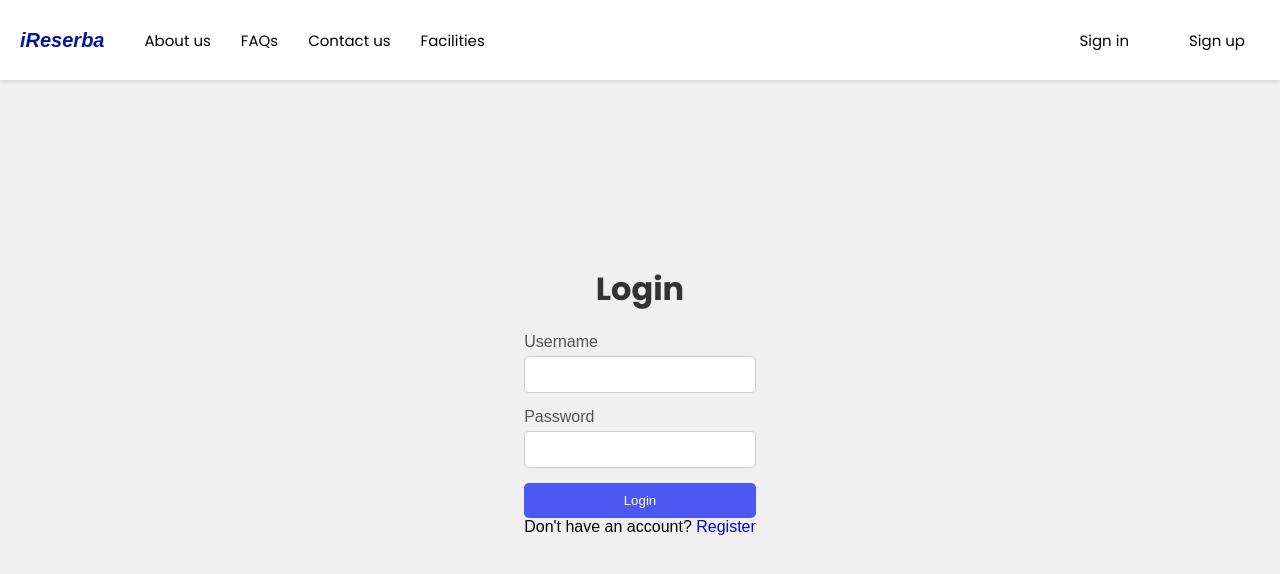
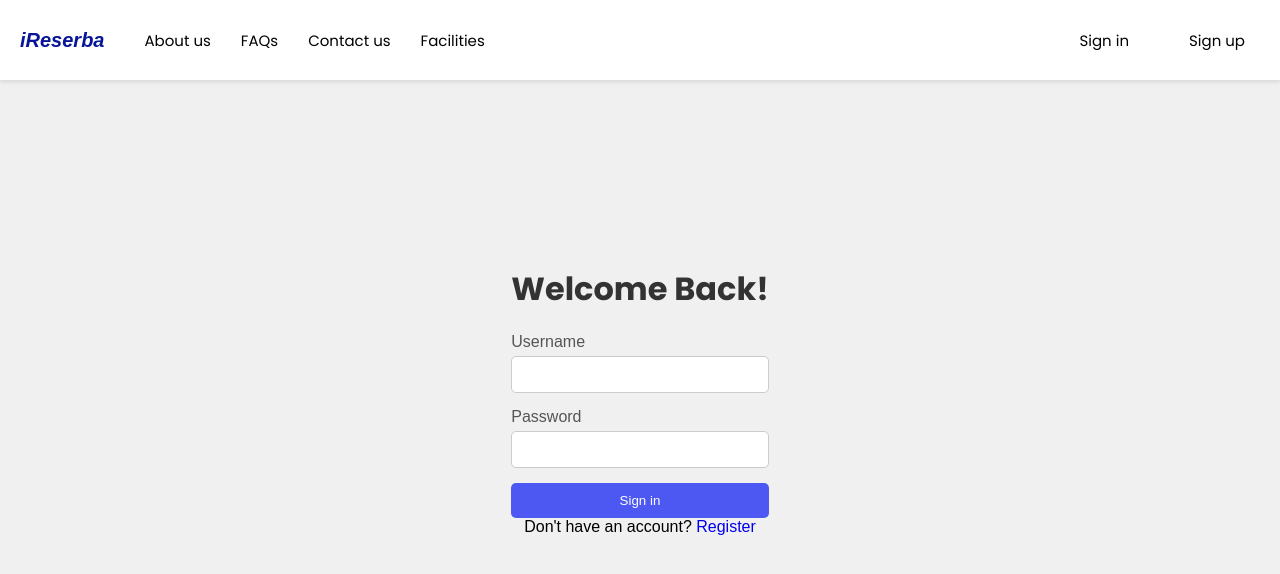
Before and after one commit to rjeremypaul/CAPSTONE, a React (Create React App) app in the folder reservation/: page / in a window 1280 px wide. Both pictures are taken after a click on the link "Sign in". Shown: the top 574 px of the page. Built offline with nearby package versions, Linux system fonts and the light colour scheme; a web font is replaced by a local one.

Commit message:
Update login.js

```diff
--- a/reservation/src/login.js
+++ b/reservation/src/login.js
@@ -4,19 +4,24 @@ import './styles.css';
 const Login = () => {
   const [username, setUsername] = useState('');
   const [password, setPassword] = useState('');
+  const [error, setError] = useState('');
 
   const handleSubmit = (e) => {
     e.preventDefault();
+    if (!username || !password) {
+      setError('Please fill out both fields.');
+      return;
+    }
     // Add your login logic here
     console.log('Username:', username);
-    console.log('Password:', password);
+    setError(''); // Clear error message if validation passes
   };
 
   return (
-    <div className="container">
     <div className="form-container">
-        <h1>Login</h1>
+      <h1>Welcome Back!</h1>
       <form onSubmit={handleSubmit}>
+        {error && <p className="error-message">{error}</p>}
         <div className="input-group">
           <label htmlFor="login-username">Username</label>
           <input
@@ -39,10 +44,9 @@ const Login = () => {
             required
           />
         </div>
-          <button type="submit">Login</button>
+        <button type="submit">Sign in</button>
         <p className="toggle-form">Don't have an account? <a href="register.html">Register</a></p>
       </form>
-      </div>
     </div>
   );
 };
```
Lines whose indentation alone changed are shown as unchanged.
